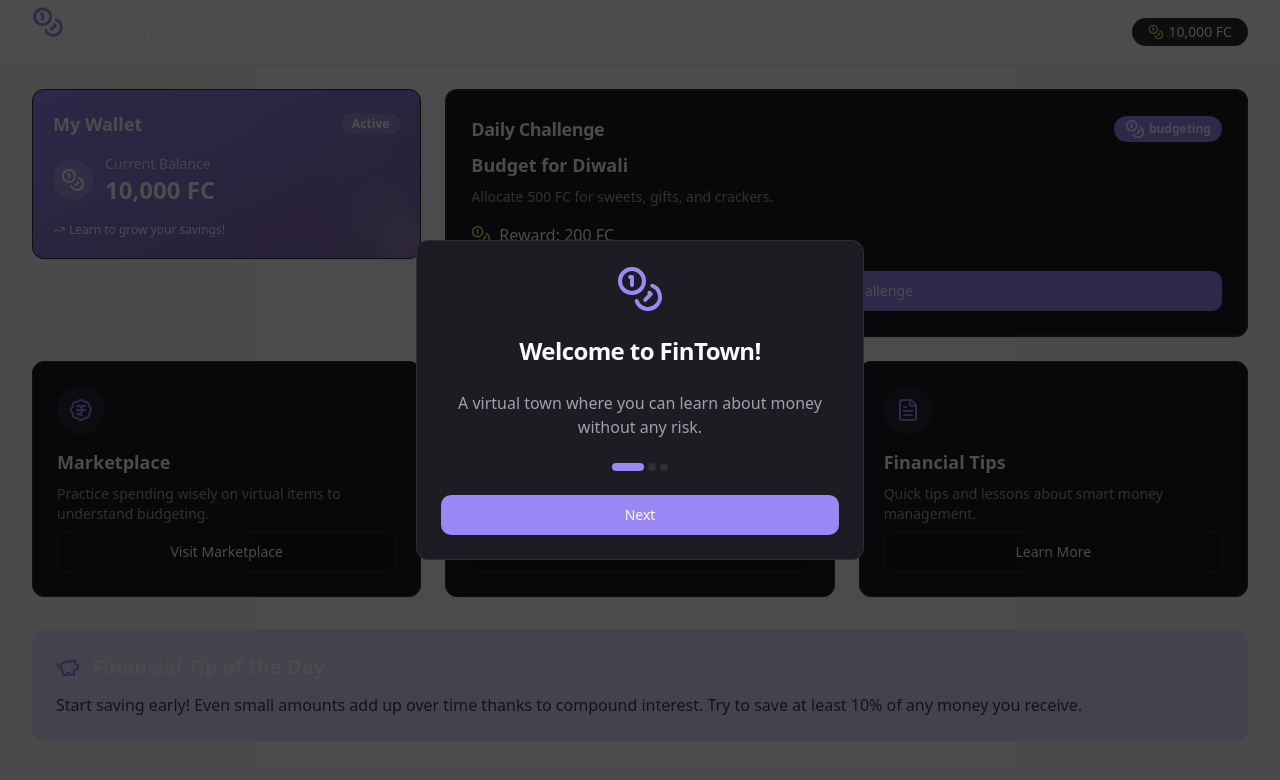
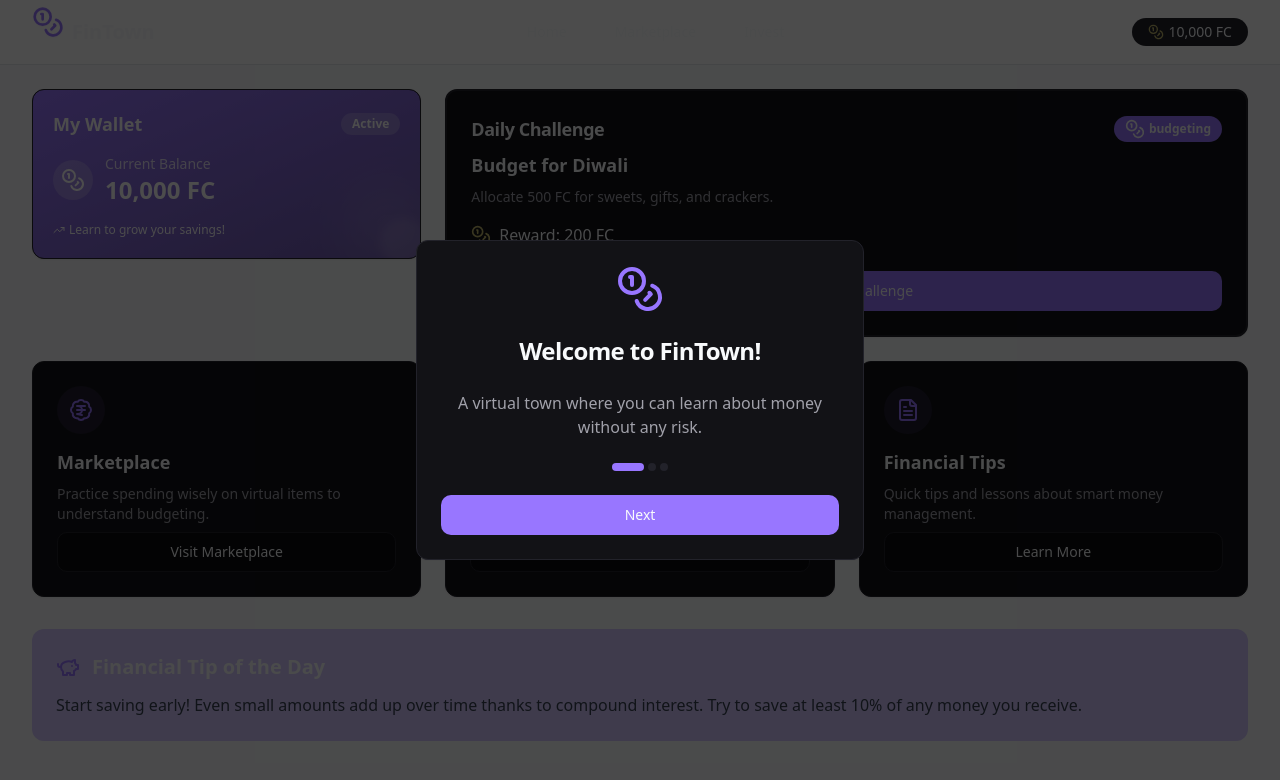
Before and after one commit to santoshdvc/fincoins-teen-town-india, a React (Vite) app: page / in a window 1280 px wide. Shown: the top 780 px of the page. Built offline with nearby package versions, Linux system fonts and the light colour scheme.

Commit message:
Fix: Adjust background color
Adjust the background color to be grey or black.

```diff
--- a/src/index.css
+++ b/src/index.css
@@ -5,13 +5,13 @@
 
 @layer base {
   :root {
-    --background: 240 10% 10%;
+    --background: 240 10% 5%;
     --foreground: 210 40% 98%;
 
-    --card: 240 10% 12%;
+    --card: 240 10% 8%;
     --card-foreground: 210 40% 98%;
 
-    --popover: 240 10% 12%;
+    --popover: 240 10% 8%;
     --popover-foreground: 210 40% 98%;
 
     --primary: 255 20% 60%;
@@ -20,7 +20,7 @@
     --secondary: 260 20% 40%;
     --secondary-foreground: 210 40% 98%;
 
-    --muted: 240 10% 20%;
+    --muted: 240 10% 15%;
     --muted-foreground: 240 5% 65%;
 
     --accent: 270 50% 70%;
@@ -29,8 +29,8 @@
     --destructive: 0 60% 50%;
     --destructive-foreground: 210 40% 98%;
 
-    --border: 240 10% 20%;
-    --input: 240 10% 20%;
+    --border: 240 10% 15%;
+    --input: 240 10% 15%;
     --ring: 270 50% 70%;
 
     --radius: 0.75rem;
--- a/tailwind.config.ts
+++ b/tailwind.config.ts
@@ -1,4 +1,3 @@
-
 import type { Config } from "tailwindcss";
 
 export default {
@@ -65,13 +64,13 @@ export default {
 				},
 				// FinTown Custom Colors
 				finpurple: {
-					DEFAULT: '#9b87f5',
-					dark: '#7E69AB',
-					light: '#E5DEFF',
+					DEFAULT: '#9876FF',
+					dark: '#6F5BAD',
+					light: '#D3C7FF',
 				},
 				fingold: {
-					DEFAULT: '#FEF7CD',
-					dark: '#E5D165',
+					DEFAULT: '#E5D9A8',
+					dark: '#C0B66C',
 				},
 			},
 			borderRadius: {
```
